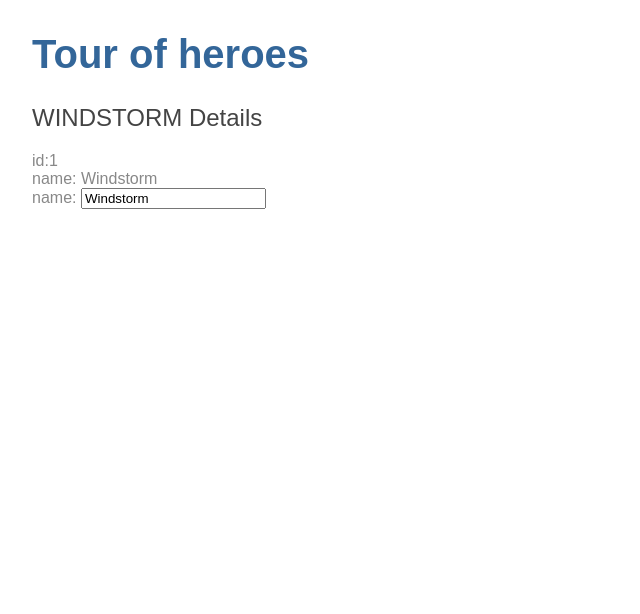
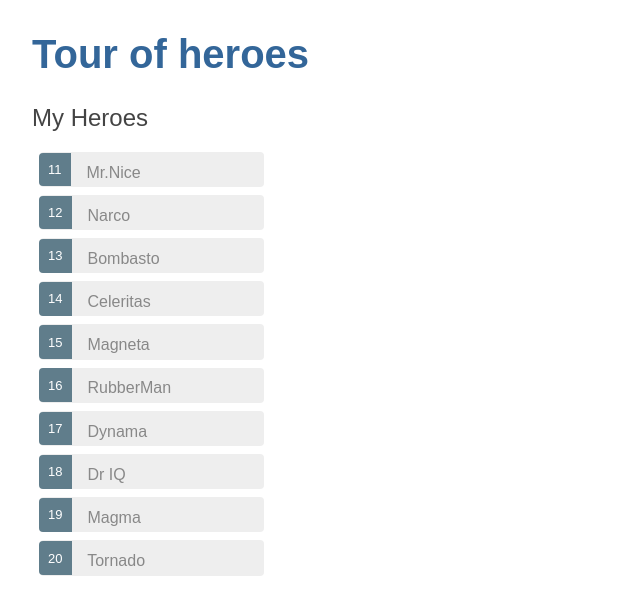
Before and after one commit to keisukeshimoji1007/angular-tour-of-heroes, an Angular app: page / in a window 1280 px wide. Shown: the top 614 px of the page, without its empty margins (0-640 px from the left). Built offline with nearby package versions, Linux system fonts and the light colour scheme.

Commit message:
angular tutorial

```diff
--- a/src/app/heroes/heroes.component.css
+++ b/src/app/heroes/heroes.component.css
@@ -0,0 +1,48 @@
+/* HeroesComponent's private CSS styles */
+.selected{
+    background-color: #CFD8DC !important;
+    color: white;
+}
+.heroes {
+    margin: 0 0 2em 0;
+    list-style-type: none;
+    padding: 0;
+    width:  15em;
+}
+.heroes li {
+    cursor: pointer;
+    position: relative;
+    left: 0;
+    background-color: #EEE;
+    margin:  .5em;
+    padding:  .3em 0;
+    height:  1.6em;
+    border-radius: 4px;
+}
+.heroes li.selected:hover{
+    background-color:  #BBD8DC !important;
+    color: white;
+}
+.heroes li:hover {
+    color: #607D8B;
+    background-color: #DDD;
+    left: .1em;
+}
+.heroes .text {
+    position: relactive;
+    top: -3px;
+}
+.heroes .badge{
+    display: inline-block;
+    font-size: small;
+    color: white;
+    padding: 0.8em 0.7em 0 0.7em;
+    background-color: #607D8B;
+    line-height: 1em;
+    position: relative;
+    left: -1px;
+    top: -4px;
+    height: 1.8em;
+    margin-right: .8em;
+    border-radius: 4px 0 0 4px;
+}
--- a/src/app/heroes/heroes.component.html
+++ b/src/app/heroes/heroes.component.html
@@ -1,8 +1,19 @@
-<h2>{{hero.name | uppercase}} Details</h2>
-<div><span>id:</span>{{hero.id}}</div>
+<h2>My Heroes</h2>
+<ul class="heroes">
+  <li *ngFor="let hero of heroes"
+  (click)="onSelect(hero)">
+    <span class="badge">{{hero.id}}</span>
+    {{hero.name}}
+  </li>
+  </ul>
+<div *ngIf="selectedHero">
+
+<h2>{{selectedHero.name | uppercase}} Details</h2>
+<div><span>id: </span>{{hero.id}}</div>
 <div><span>name: </span>{{hero.name}}</div>
 <div>
   <label>name:
-    <input[(ngModel)]="hero.name" placeholder="name">
+    <input [(ngModel)]="hero.name" placeholder="name">
   </label>
 </div>
+</div>
--- a/src/app/heroes/heroes.component.ts
+++ b/src/app/heroes/heroes.component.ts
@@ -1,5 +1,6 @@
 import { Component, OnInit } from '@angular/core';
 import { Hero } from '../hero';
+import { HEROES } from '../mock-heroes';
 
 @Component({
   selector: 'app-heroes',
@@ -7,14 +8,17 @@
   styleUrls: ['./heroes.component.css']
 })
 export class HeroesComponent implements OnInit {
-  hero: Hero = {
-    id: 1,
-    name: 'Windstorm'
-  };
+
+  heroes = HEROES;
+
+  selectedHero: Hero;
 
   constructor() { }
 
   ngOnInit() {
   }
 
+  onSelect(hero: Hero):void{
+    this.selectedHero = hero;
+  }
 }
--- /dev/null
+++ b/src/app/mock-heroes.ts
@@ -0,0 +1,14 @@
+import { Hero } from './hero';
+
+export const HEROES: Hero[] = [
+    { id: 11, name: 'Mr.Nice' },
+    { id: 12, name: 'Narco' },
+    { id: 13, name: 'Bombasto'  },
+    { id: 14, name: 'Celeritas' },
+    { id: 15, name: 'Magneta' },
+    { id: 16, name: 'RubberMan' },
+    { id: 17, name: 'Dynama' },
+    { id: 18, name: 'Dr IQ' },
+    { id: 19, name: 'Magma' },
+    { id: 20, name: 'Tornado'}
+];
--- a/src/styles.css
+++ b/src/styles.css
@@ -4,7 +4,7 @@
     font-family: Arial, Helvetica, sans-serif;
     font-size: 250%;
 }
-h2,h3 {
+h2, h3 {
     color: #444;
     font-family: Arial, Helvetica, sans-serif;
     font-weight: lighter;
```
Also changed, not shown: src/app/app.component.ts (line endings or trailing spaces).
